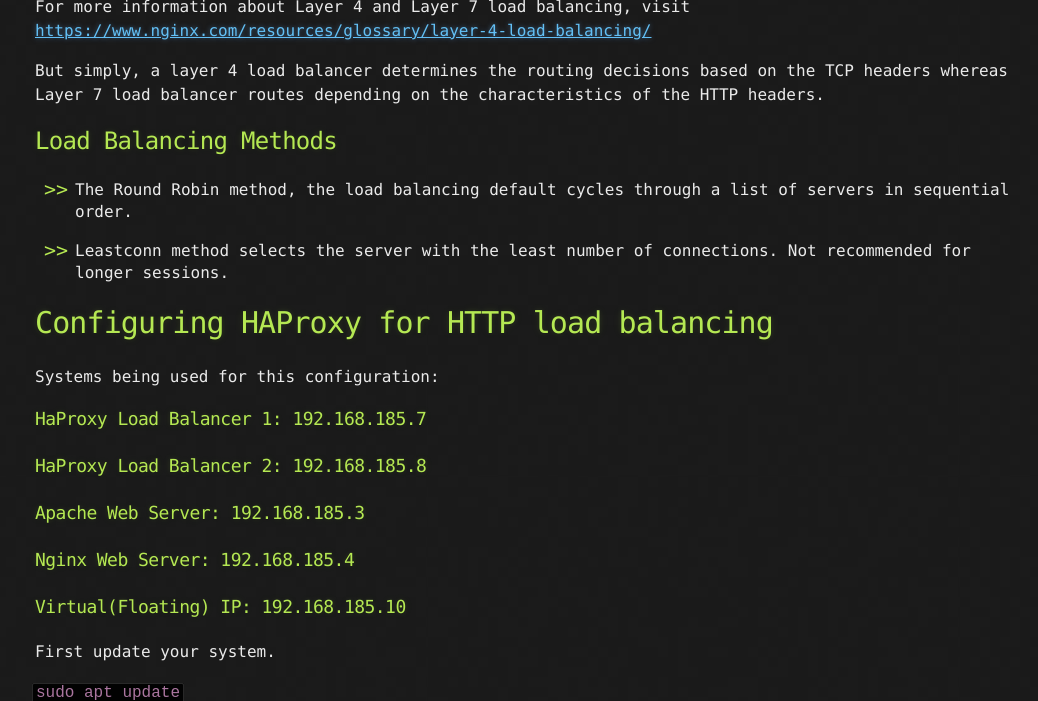
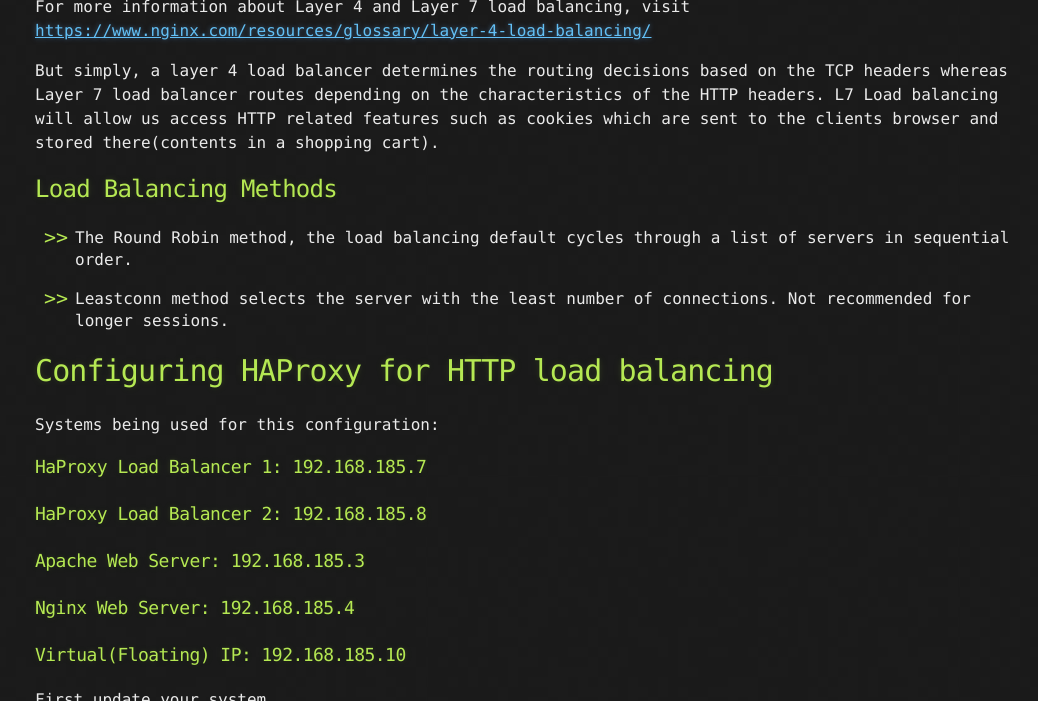
Before and after one commit to iskenyildiz/iskenhub.info, a Jekyll site: the page built from _posts/2019-09-14-Proxy.markdown, in a window 1280 px wide and 900 px high, scrolled down 1453 px, cut to the strip 199-900 px from the top of the window. Shown: the whole strip, without its empty margins (105-1143 px from the left). Built offline with Jekyll 4.4.1, drawn with Linux system fonts in a browser that asks for light colours.

Commit message:
Update 2019-09-14-Proxy.markdown

```diff
--- a/_posts/2019-09-14-Proxy.markdown
+++ b/_posts/2019-09-14-Proxy.markdown
@@ -48,7 +48,7 @@ VPNs are good for masking your activity online. In contrast, a proxy server does
 
  For more information about Layer 4 and Layer 7 load balancing, visit [https://www.nginx.com/resources/glossary/layer-4-load-balancing/](https://www.nginx.com/resources/glossary/layer-4-load-balancing/)
 
- But simply, a layer 4 load balancer determines the routing decisions based on the TCP headers whereas Layer 7 load balancer routes depending on the characteristics of the HTTP headers.
+ But simply, a layer 4 load balancer determines the routing decisions based on the TCP headers whereas Layer 7 load balancer routes depending on the characteristics of the HTTP headers. L7 Load balancing will allow us access HTTP related features such as cookies which are sent to the clients browser and stored there(contents in a shopping cart).
 
 ## Load Balancing Methods
 
```
